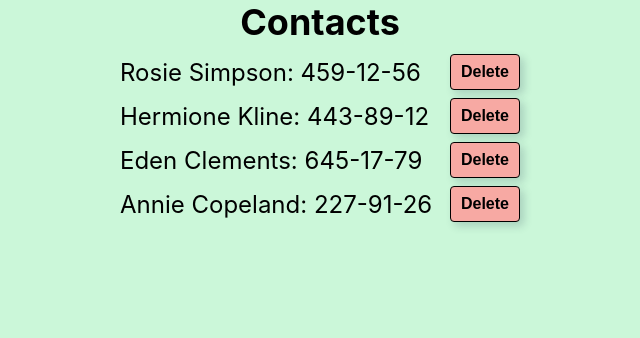
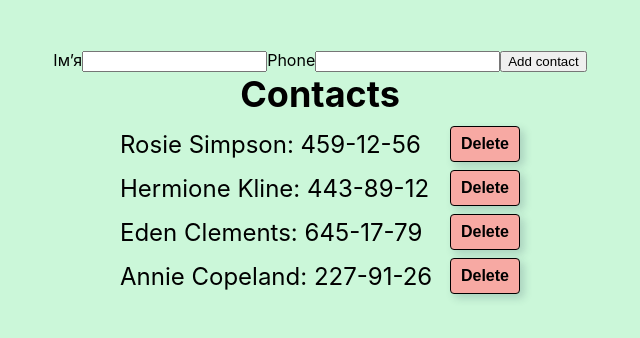
Before and after one commit to InnaLyksa/goit-react-hw-02-phonebook, a React (Create React App) app: page / in a window 1280 px wide. Shown: the top 338 px of the page, without its empty margins (320-960 px from the left). Built offline with nearby package versions, Linux system fonts and the light colour scheme.

Commit message:
Add ContactForm component

```diff
--- a/src/components/App.jsx
+++ b/src/components/App.jsx
@@ -1,5 +1,6 @@
 import React, { Component } from 'react';
-import { ContactList } from 'components';
+import { nanoid } from 'nanoid';
+import { ContactList, ContactForm } from 'components';
 import { Container, SectionHeader } from './App.styled';
 
 export class App extends Component {
@@ -18,12 +19,35 @@ export class App extends Component {
     }));
   };
 
+  addContact = (newName, newNumber) => {
+    // console.log(newName, newNumber);
+    const newContact = {
+      id: nanoid(),
+      name: newName,
+      number: newNumber,
+    };
+
+    const { name } = newContact;
+
+    this.checkedDublicateContact(name)
+      ? alert(`${name} is already in contacts`)
+      : this.setState(({ contacts }) => ({
+          contacts: [newContact, ...contacts],
+        }));
+  };
+
+  checkedDublicateContact = validatedName =>
+    this.state.contacts.find(
+      contact => contact.name.toLowerCase() === validatedName.toLowerCase()
+    );
+
   render() {
-    const { contacts } = this.state;
+    const { state, addContact, deleteContact } = this;
     return (
       <Container>
+        <ContactForm onSubmit={addContact} />
         <SectionHeader>Contacts</SectionHeader>
-        <ContactList contacts={contacts} deleteContact={this.deleteContact} />
+        <ContactList contacts={state.contacts} deleteContact={deleteContact} />
       </Container>
     );
   }
--- a/src/components/App.styled.js
+++ b/src/components/App.styled.js
@@ -1,6 +1,7 @@
 import styled from 'styled-components';
 
 export const Container = styled.div`
+  padding-top: 50px;
   display: flex;
   flex-direction: column;
   align-items: center;
--- /dev/null
+++ b/src/components/ContactForm/ContactForm.jsx
@@ -0,0 +1,72 @@
+import { Component } from 'react';
+import { nanoid } from 'nanoid';
+import PropTypes from 'prop-types';
+
+export class ContactForm extends Component {
+  state = {
+    name: '',
+    number: '',
+  };
+
+  _nameInputId = nanoid();
+  _numberInputId = nanoid();
+
+  handelInputChange = event => {
+    const { name, value } = event.currentTarget;
+    // console.log(event.currentTarget.value);
+    this.setState({ [name]: value });
+  };
+
+  handleSubmit = event => {
+    event.preventDefault();
+
+    const { state, props, resetForm } = this;
+    const { name, number } = state;
+
+    // console.log(state);
+    props.onSubmit(name, number);
+    resetForm();
+  };
+
+  resetForm = () =>
+    this.setState({
+      name: '',
+      number: '',
+    });
+
+  render() {
+    return (
+      <form onSubmit={this.handleSubmit}>
+        <label htmlFor={this._nameInputId}>Імʼя</label>
+        <input
+          id={this._nameInputId}
+          type="text"
+          name="name"
+          pattern="^[a-zA-Zа-яА-Я]+(([' -][a-zA-Zа-яА-Я ])?[a-zA-Zа-яА-Я]*)*$"
+          title="Name may contain only letters, apostrophe, dash and spaces. For example Adrian, Jacob Mercer, Charles de Batz de Castelmore d'Artagnan"
+          required
+          value={this.state.name}
+          onChange={this.handelInputChange}
+        />
+
+        <label htmlFor={this._numberInputId}>Phone</label>
+        <input
+          id={this._numberInputId}
+          type="tel"
+          name="number"
+          pattern="\+?\d{1,4}?[-.\s]?\(?\d{1,3}?\)?[-.\s]?\d{1,4}[-.\s]?\d{1,4}[-.\s]?\d{1,9}"
+          title="Phone number must be digits and can contain spaces, dashes, parentheses and can start with +"
+          required
+          value={this.state.number}
+          onChange={this.handelInputChange}
+        />
+
+        <button type={'submit'}>Add contact</button>
+      </form>
+    );
+  }
+}
+
+ContactForm.propTypes = {
+  onSubmit: PropTypes.func.isRequired,
+};
--- /dev/null
+++ b/src/components/ContactForm/ContactForm.styled.js
@@ -0,0 +1 @@
+import styled from 'styled-components';
--- a/src/components/index.js
+++ b/src/components/index.js
@@ -1 +1,2 @@
+export { ContactForm } from './ContactForm/ContactForm';
 export { ContactList } from './ContactList/ContactList';
```
